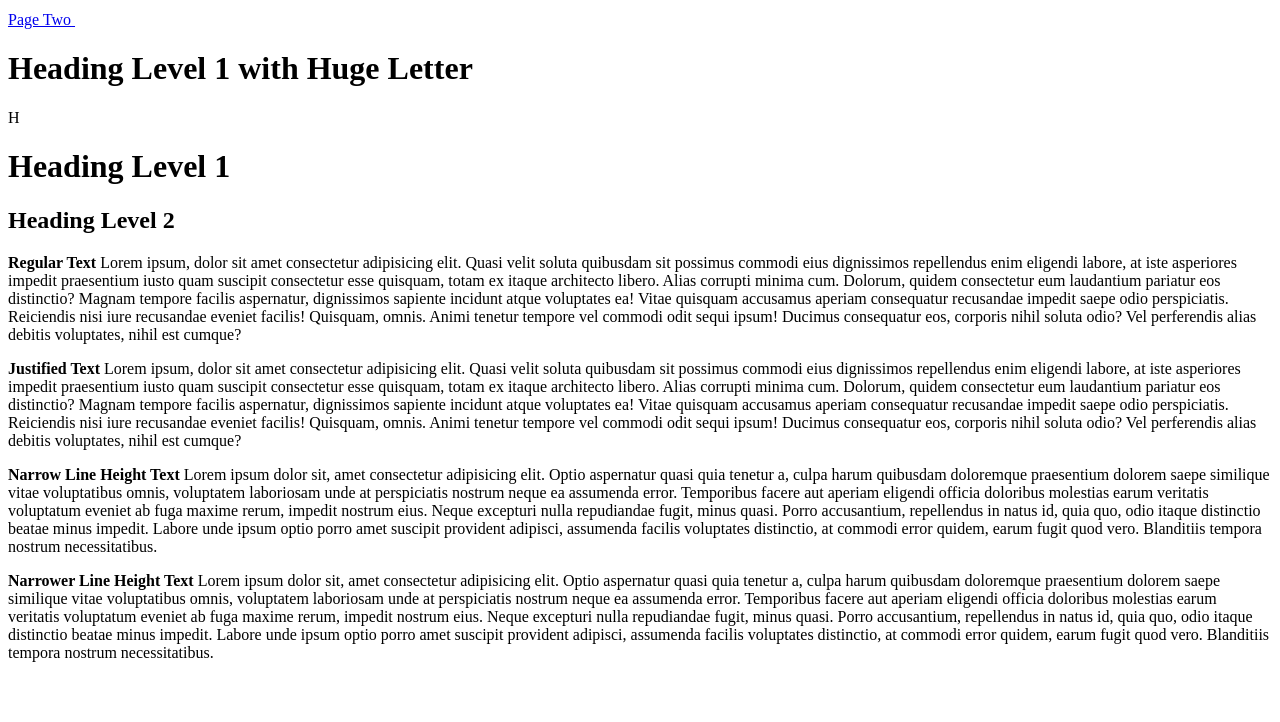
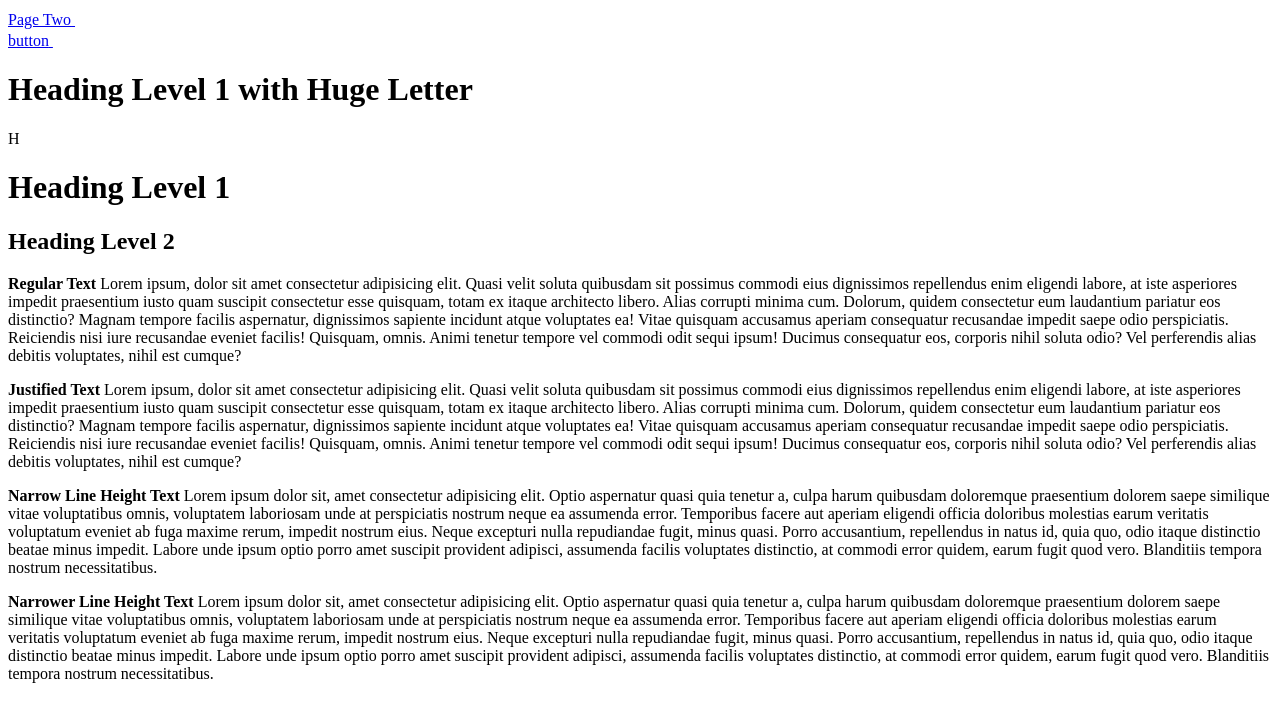
Before and after one commit to theCubix/gatsby-voltagearc, a Gatsby site: page / in a window 1280 px wide. Built offline with nearby package versions, Linux system fonts and the light colour scheme; Gatsby itself is replaced by a stand-in of ours.

Commit message:
Added link to button test page

```diff
--- a/src/pages/index.jsx
+++ b/src/pages/index.jsx
@@ -7,8 +7,9 @@ const IndexPage = () => (
   <div>
 
     <ButtonLink dest="/page-2/" className="z-1">Page Two</ButtonLink>
+    <ButtonLink dest="/button/" className="z-1">button</ButtonLink>
     <Heading title="Heading Level 1 with Huge Letter" letter="H" />
-
+    <div className="z-1">
       <h1 className="heading heading--level-1 heading--margin-top-large">Heading Level 1</h1>
       <h2 className="heading heading--level-2">Heading Level 2</h2>
       <p className="text">
@@ -26,6 +27,7 @@ const IndexPage = () => (
       <p className="text text--line-height-narrower">
         <b className="text--primary">Narrower Line Height Text</b> Lorem ipsum dolor sit, amet consectetur adipisicing elit. Optio aspernatur quasi quia tenetur a, culpa harum quibusdam doloremque praesentium dolorem saepe similique vitae voluptatibus omnis, voluptatem laboriosam unde at perspiciatis nostrum neque ea assumenda error. Temporibus facere aut aperiam eligendi officia doloribus molestias earum veritatis voluptatum eveniet ab fuga maxime rerum, impedit nostrum eius. Neque excepturi nulla repudiandae fugit, minus quasi. Porro accusantium, repellendus in natus id, quia quo, odio itaque distinctio beatae minus impedit. Labore unde ipsum optio porro amet suscipit provident adipisci, assumenda facilis voluptates distinctio, at commodi error quidem, earum fugit quod vero. Blanditiis tempora nostrum necessitatibus.
       </p>
+    </div>
 
   </div>
 )
```
Lines whose indentation alone changed are shown as unchanged.
